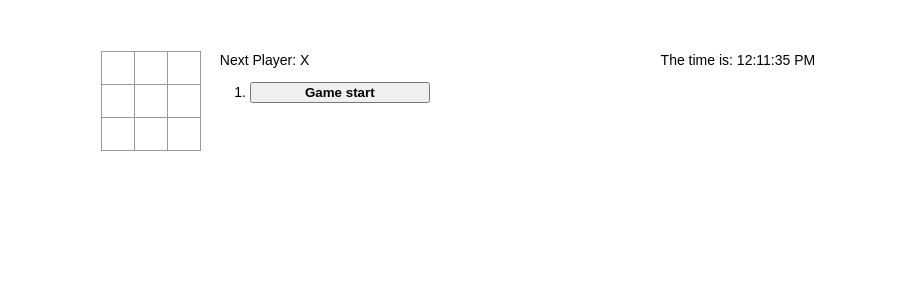
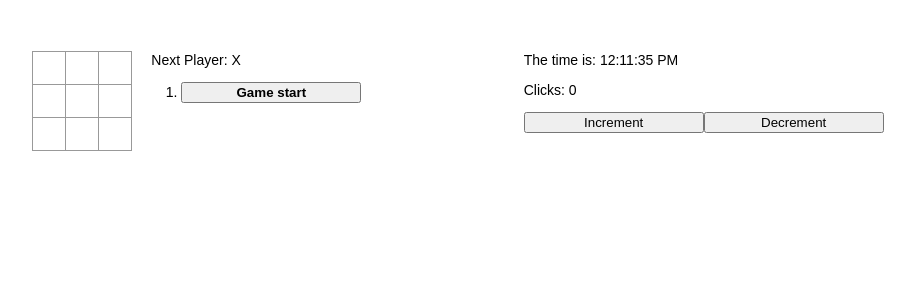
Before and after one commit to BenWarwick-Champion/react-tictactoe, a React (Create React App) app: page / in a window 1280 px wide. Shown: the top 300 px of the page, without its empty margins (182-1097 px from the left). Built offline with nearby package versions, Linux system fonts and the light colour scheme.

Commit message:
:sparkles: Simple click counter

```diff
--- /dev/null
+++ b/src/Counter.tsx
@@ -0,0 +1,14 @@
+import React, { useState } from 'react';
+import { setConstantValue } from 'typescript';
+
+export const Counter = () => {
+    const [clicks, setClicks] = useState(0);
+
+    return (
+        <div className="counter">
+            <p>Clicks: {clicks}</p>
+            <button onClick={() => setClicks(clicks + 1)}>Increment</button>
+            <button onClick={() => setClicks(clicks - 1)}>Decrement</button>
+        </div>
+    )
+}
--- a/src/index.tsx
+++ b/src/index.tsx
@@ -1,5 +1,6 @@
 import React from 'react';
 import ReactDOM from 'react-dom';
+import { Counter } from './Counter';
 import './index.css';
 
 import { TickingClock } from './TickingClock';
@@ -158,7 +159,10 @@ class Game extends React.Component {
           <ol>{ moves }</ol>
           </div>
       </div>
-      <TickingClock />
+      <div>
+        <TickingClock />
+        <Counter />
+      </div>
     </div>
     );
   }
```
